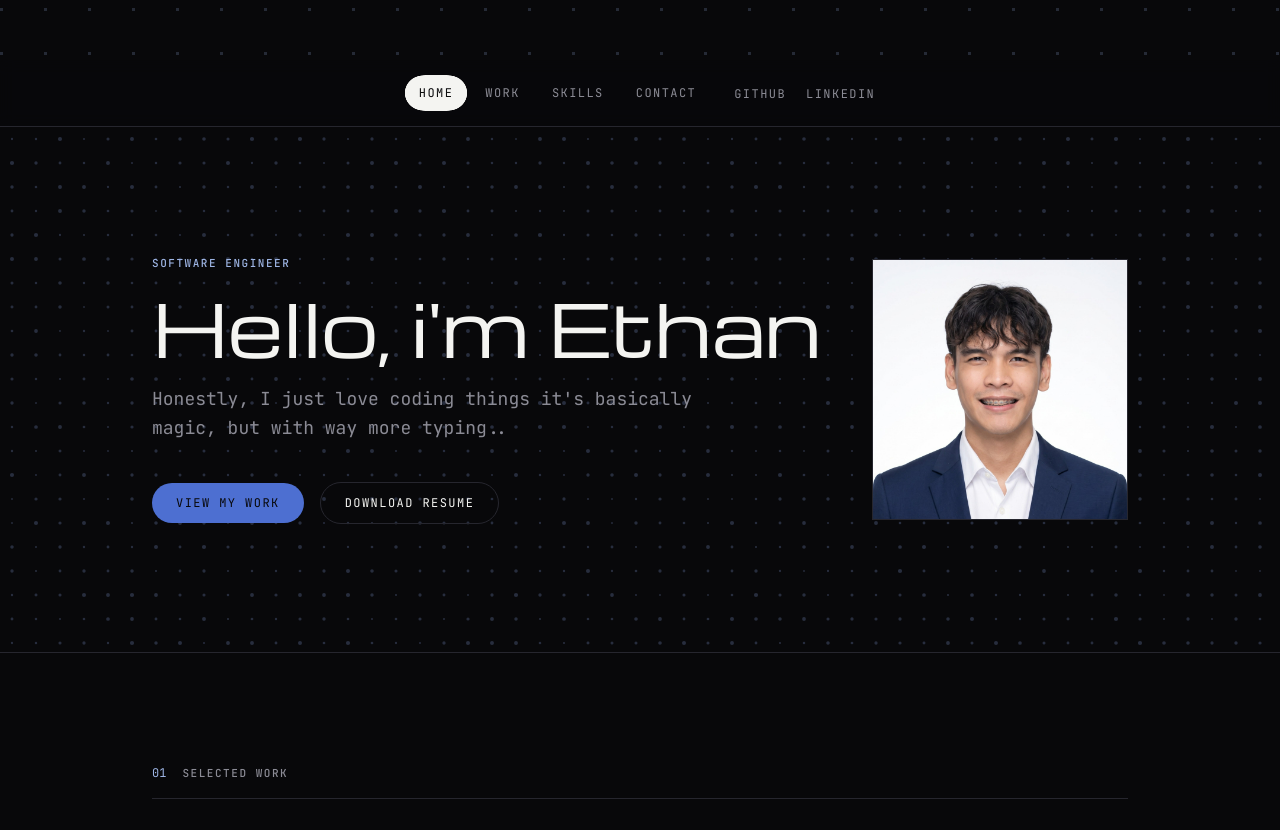
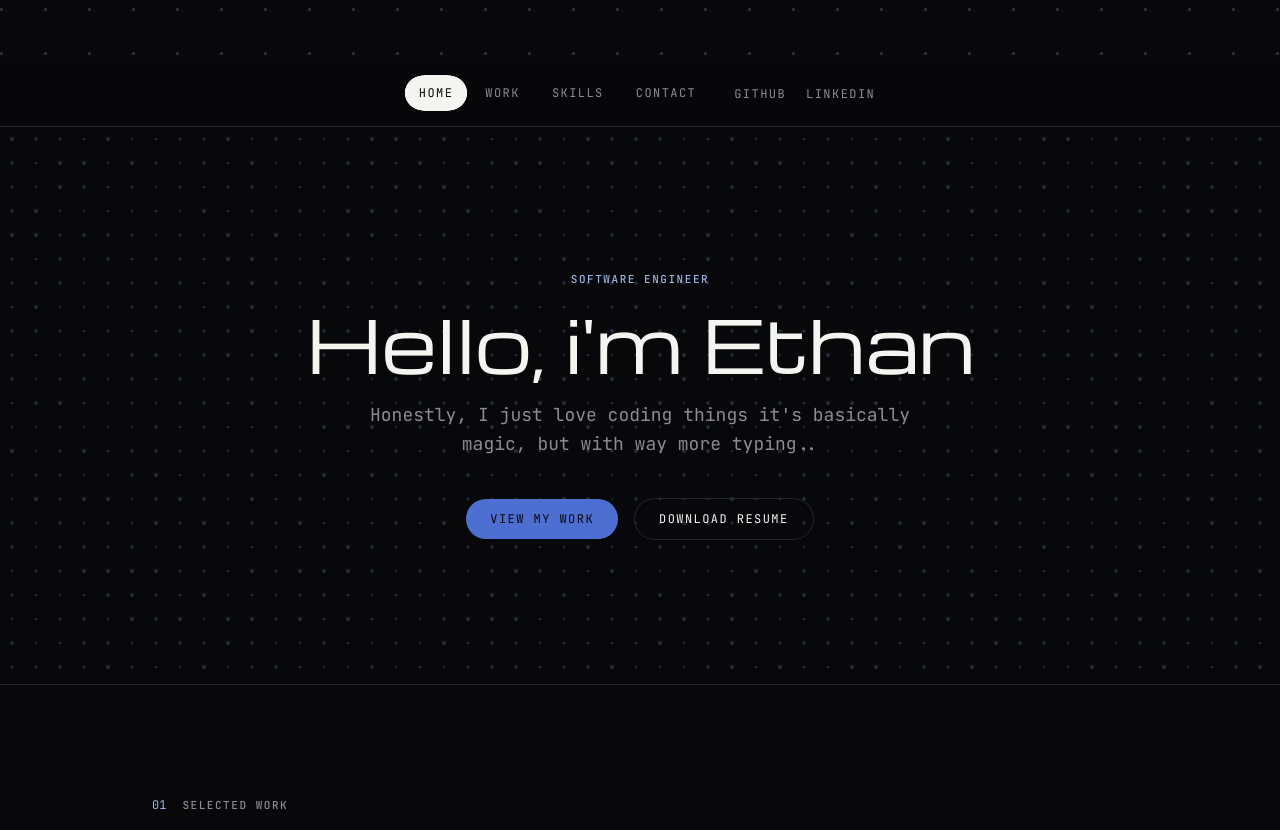
Before and after one commit to ralphfdg/Ralph-Portfolio, a Next.js app: page / in a window 1280 px wide. Shown: the part 740-1570 px from the top of the page. Built offline with nearby package versions, Linux system fonts and the light colour scheme.

Commit message:
feat: add hero entrance and hover transitions

```diff
--- a/src/app/globals.css
+++ b/src/app/globals.css
@@ -191,6 +191,30 @@
   transform: none;
 }
 
+/* Hero entrance ------------------------------------------------------------ */
+/* Keyframes run from a hidden state to the natural one, so an animation that
+   never runs leaves the copy exactly where the layout put it. `both` holds the
+   `from` state through the stagger delay. */
+@keyframes rise-in {
+  from {
+    opacity: 0;
+    transform: translate3d(0, 14px, 0);
+  }
+  to {
+    opacity: 1;
+    transform: none;
+  }
+}
+
+.rise-in {
+  animation: rise-in 700ms cubic-bezier(0.16, 1, 0.3, 1) both;
+}
+
+.rise-in-1 { animation-delay: 60ms; }
+.rise-in-2 { animation-delay: 150ms; }
+.rise-in-3 { animation-delay: 240ms; }
+.rise-in-4 { animation-delay: 330ms; }
+
 @media (prefers-reduced-motion: reduce) {
   html {
     scroll-behavior: auto;
@@ -201,6 +225,11 @@
   *::after {
     animation-duration: 0.01ms !important;
     animation-iteration-count: 1 !important;
+    /* The delay has to be zeroed too. A staggered entrance with
+       `animation-fill-mode: both` holds its `from` state through the delay, so
+       zeroing only the duration left the last hero element sitting at opacity 0
+       for its full delay. */
+    animation-delay: 0ms !important;
     transition-duration: 0.01ms !important;
   }
 }
--- a/src/components/contact.tsx
+++ b/src/components/contact.tsx
@@ -19,7 +19,7 @@ export function Contact() {
       <div className="mt-8 flex flex-wrap items-center gap-x-6 gap-y-3" data-reveal>
         <a
           href={`mailto:${site.email}`}
-          className="font-mono text-sm text-accent-bright underline-offset-4 hover:underline"
+          className="font-mono text-sm text-accent-bright underline-offset-4 transition-colors hover:text-accent-strong hover:underline"
         >
           {site.email}
         </a>
@@ -27,7 +27,7 @@ export function Contact() {
           <a
             key={social.href}
             href={social.href}
-            className="font-mono text-xs uppercase tracking-[0.12em] text-muted underline-offset-4 hover:text-accent-bright hover:underline"
+            className="font-mono text-xs uppercase tracking-[0.12em] text-muted underline-offset-4 transition-colors hover:text-accent-bright hover:underline"
           >
             {social.label}
           </a>
--- a/src/components/hero.tsx
+++ b/src/components/hero.tsx
@@ -1,4 +1,3 @@
-import Image from "next/image";
 import { DotGrid } from "./dot-grid";
 import { site } from "@/lib/content/site";
 
@@ -7,8 +6,8 @@ export function Hero() {
     <div id="top" className="relative overflow-hidden border-b border-line bg-bg">
       {/* The lattice is decorative and sits behind the copy, so the hero text
           stays real DOM text: selectable, and readable without canvas support.
-          The hero also paints its own opaque background, which is what keeps the
-          page-wide CursorGrid behind it out of this section. */}
+          The hero paints its own opaque background, so nothing behind the page
+          can show through it. */}
       <DotGrid
         dotSize={3}
         gap={24}
@@ -17,22 +16,22 @@ export function Hero() {
         proximity={120}
       />
 
-      <div className="relative mx-auto w-full max-w-5xl px-6 py-24 md:py-32">
-        <div className="grid items-center gap-12 md:grid-cols-[1fr_auto]">
-          <div>
-            <p className="type-eyebrow text-accent-bright">{site.title}</p>
+      <div className="relative mx-auto flex w-full max-w-3xl flex-col items-center px-6 py-28 text-center md:py-36">
+        <p className="type-eyebrow rise-in rise-in-1 text-accent-bright">
+          {site.title}
+        </p>
 
-            <h1 className="type-display mt-5 text-5xl leading-[0.95] text-fg md:text-7xl">
+        <h1 className="type-display rise-in rise-in-2 mt-5 text-5xl leading-[0.95] text-fg md:text-7xl">
           {site.name}
         </h1>
 
-            <p className="mt-6 max-w-xl text-lg leading-relaxed text-muted">
+        <p className="rise-in rise-in-3 mt-6 max-w-xl text-lg leading-relaxed text-muted">
           {site.hook}
         </p>
 
         {/* The two pills are the only rounded shapes on the site, kept as a
             deliberate organic note against the lattice and square cells. */}
-            <div className="mt-10 flex flex-wrap items-center gap-4">
+        <div className="rise-in rise-in-4 mt-10 flex flex-wrap items-center justify-center gap-4">
           <a
             href="#work"
             className="rounded-full bg-accent px-6 py-3 font-mono text-xs uppercase tracking-[0.12em] text-bg transition-colors hover:bg-accent-strong"
@@ -48,22 +47,6 @@ export function Hero() {
           </a>
         </div>
       </div>
-
-          {/* Square corners and full colour are deliberate: the portrait is the
-              one photographic element in an otherwise geometric page. */}
-          <div className="md:justify-self-end">
-            <Image
-              src="/images/Formal-Picture - Ralph.jpg"
-              alt={`${site.name}, software engineer`}
-              width={1716}
-              height={1748}
-              priority
-              sizes="(min-width: 768px) 256px, 176px"
-              className="h-auto w-44 border border-line object-cover sm:w-56 md:w-64"
-            />
-          </div>
-        </div>
-      </div>
     </div>
   );
 }
--- a/src/components/skills.tsx
+++ b/src/components/skills.tsx
@@ -42,7 +42,7 @@ export function Skills() {
                 {group.items.map((item) => (
                   <li
                     key={item}
-                    className="border border-line px-2.5 py-1 font-mono text-xs text-fg"
+                    className="border border-line px-2.5 py-1 font-mono text-xs text-fg transition-colors hover:border-accent hover:text-accent-bright"
                   >
                     {item}
                   </li>
```
Lines whose indentation alone changed are shown as unchanged.
